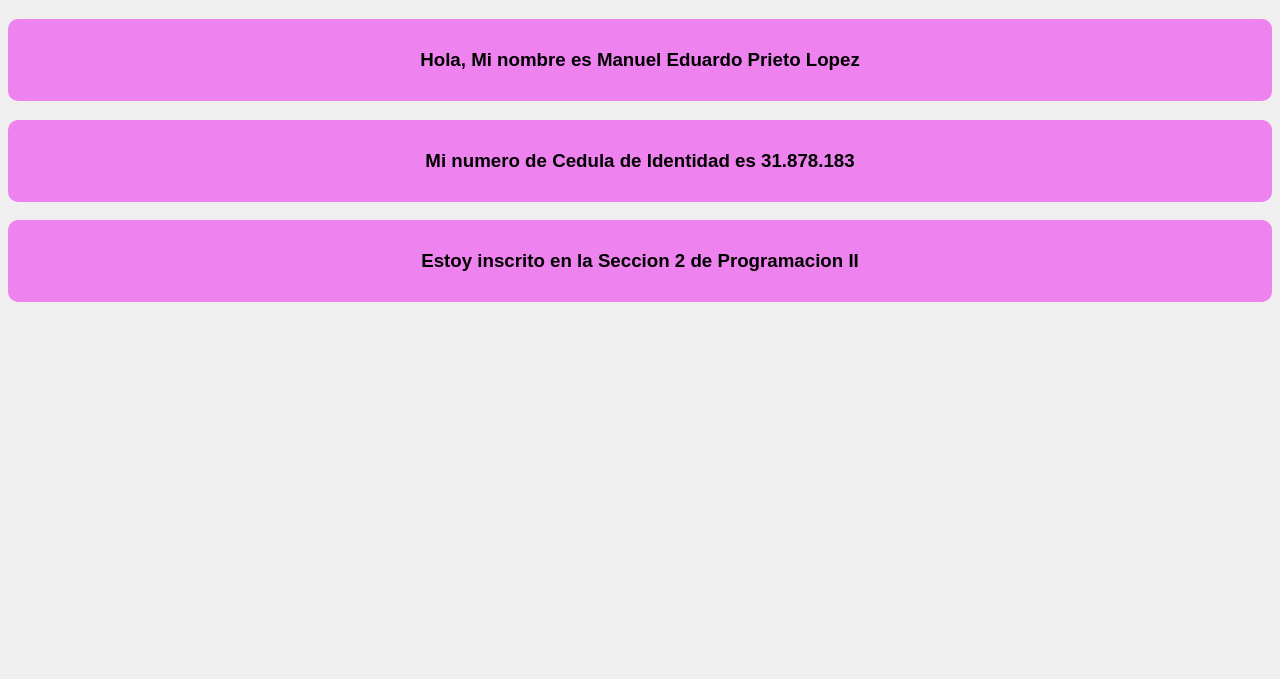
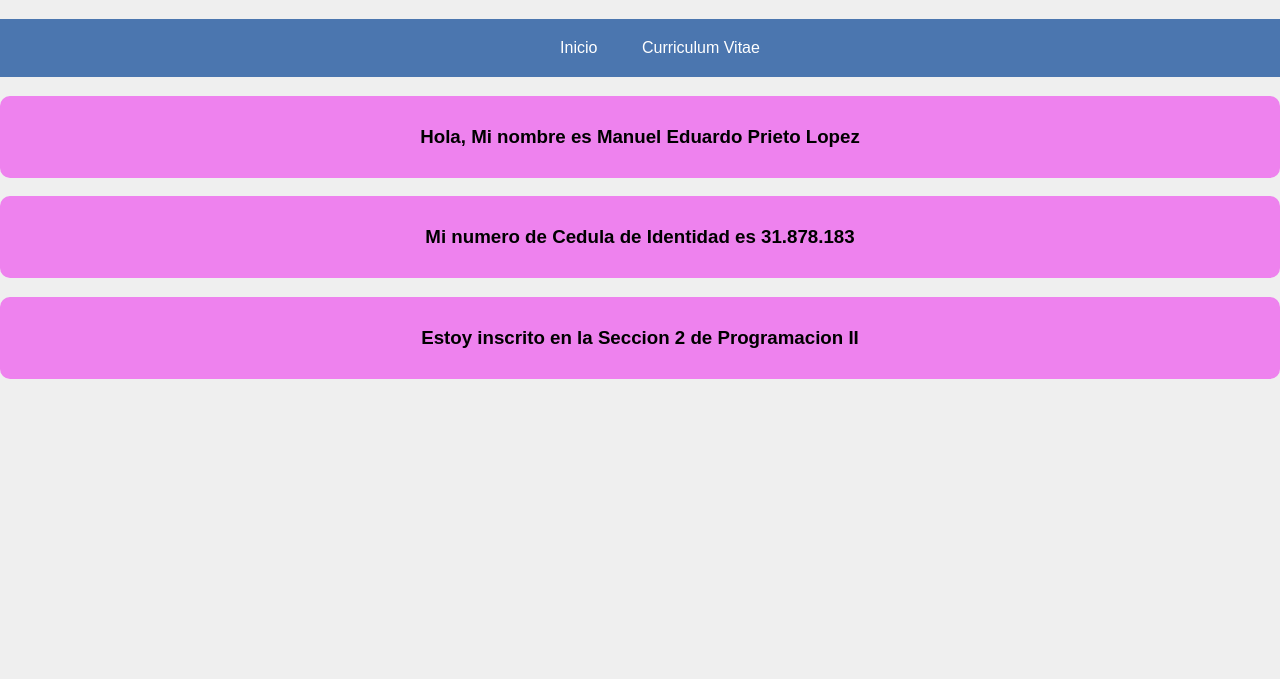
Before and after one commit to EduardoLopezGG/P2_31878183, a website: page PRIMERA EVALUACION/index.html in a window 1280 px wide. Shown: the part 121-800 px from the top of the page. Drawn offline with Linux system fonts and the light colour scheme; files that its build step writes are made by us from their sources.

Commit message:
primera evaluacion terminada

```diff
--- a/PRIMERA EVALUACION/index.html
+++ b/PRIMERA EVALUACION/index.html
@@ -4,11 +4,18 @@
 	<meta charset="utf-8">
 	<meta name="viewport" content="width=device-width, initial-scale=1">
 	<title>hola mundo, soy Manuel Prieto</title>
-	<link rel="stylesheet" type="text/css" href="css/estilos.css">
+	<link rel="stylesheet" type="text/css" href="public/css/estilos.css">
 </head>
 <body>
 
 	<h1>Hola Mundo</h1>
+
+	<nav>
+		<ul>
+		  <a href="../PRIMERA EVALUACION/index.html"><li>Inicio</li></a>
+		  <a href="CV.html"><li>Curriculum Vitae</li></a>
+		</ul>
+	</nav>
 
 	<h3>Hola, Mi nombre es Manuel Eduardo Prieto Lopez</h3>
 	<h3>Mi numero de Cedula de Identidad es 31.878.183</h3>
--- a/PRIMERA EVALUACION/public/css/estilos.css
+++ b/PRIMERA EVALUACION/public/css/estilos.css
@@ -1,6 +1,7 @@
 body{
 	font-family: arial;
 	background-color: #EFEFEF;
+	margin: 0;
 }
 
 h1, h3{
@@ -17,6 +18,32 @@ h1:hover{
 	box-shadow: 5px 5px 4px skyblue;
 	transition: all .3s;
 }
+
+nav {
+	background-color: rgb(75, 118, 175);
+}
+
+ul {
+	list-style: none;
+	text-align: center;
+}
+
+a {
+	display: inline-block;
+	color: rgb(255, 255, 255);
+	text-decoration: none;
+}
+
+a:hover{
+	background-color: rgb(95, 44, 175);
+	transition: all 1.25s;
+}
+
+a li{
+	padding: 20px;
+	align-items: center;
+}
+
 h3{
 	background-color: violet;
 }
```
